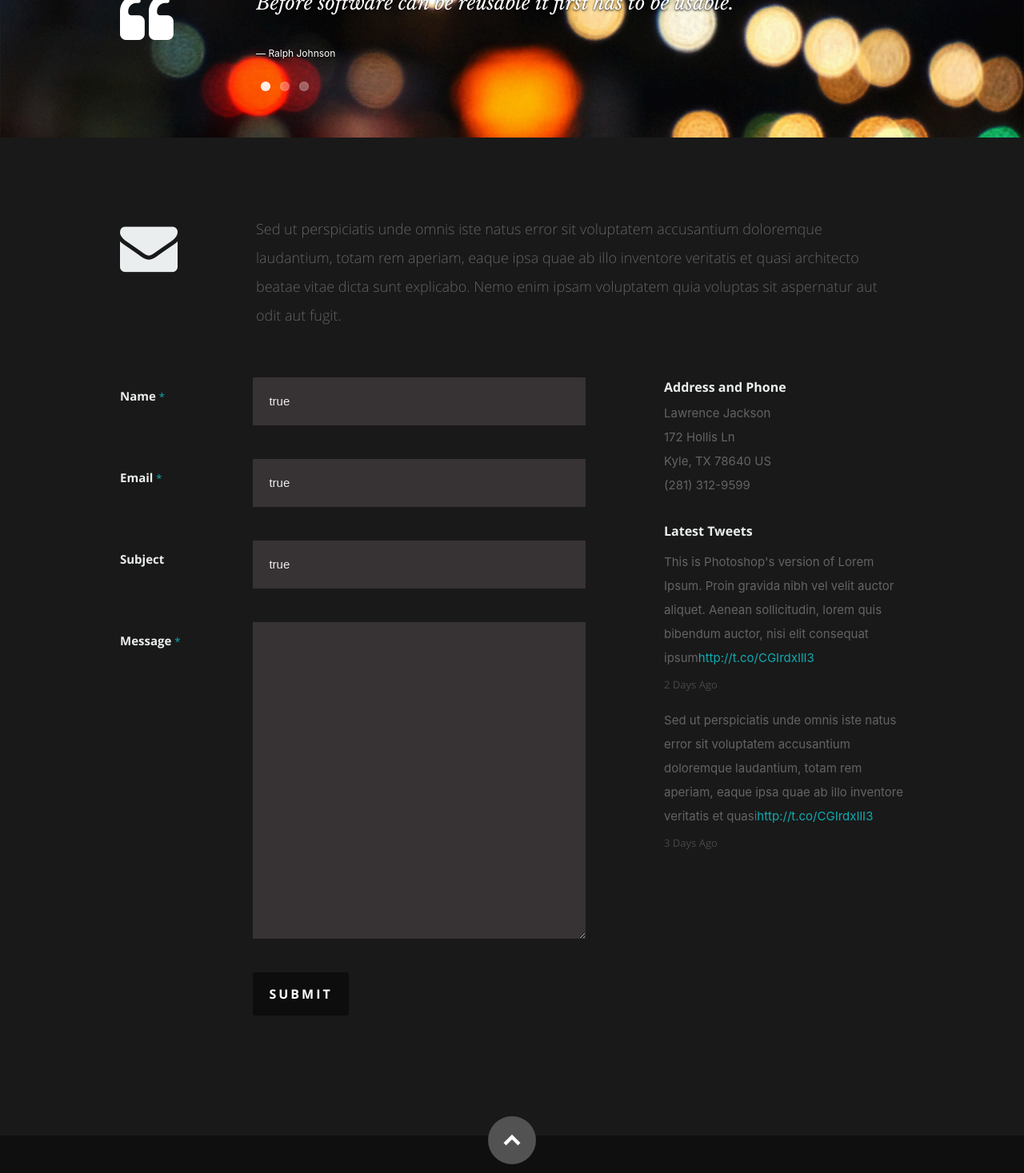
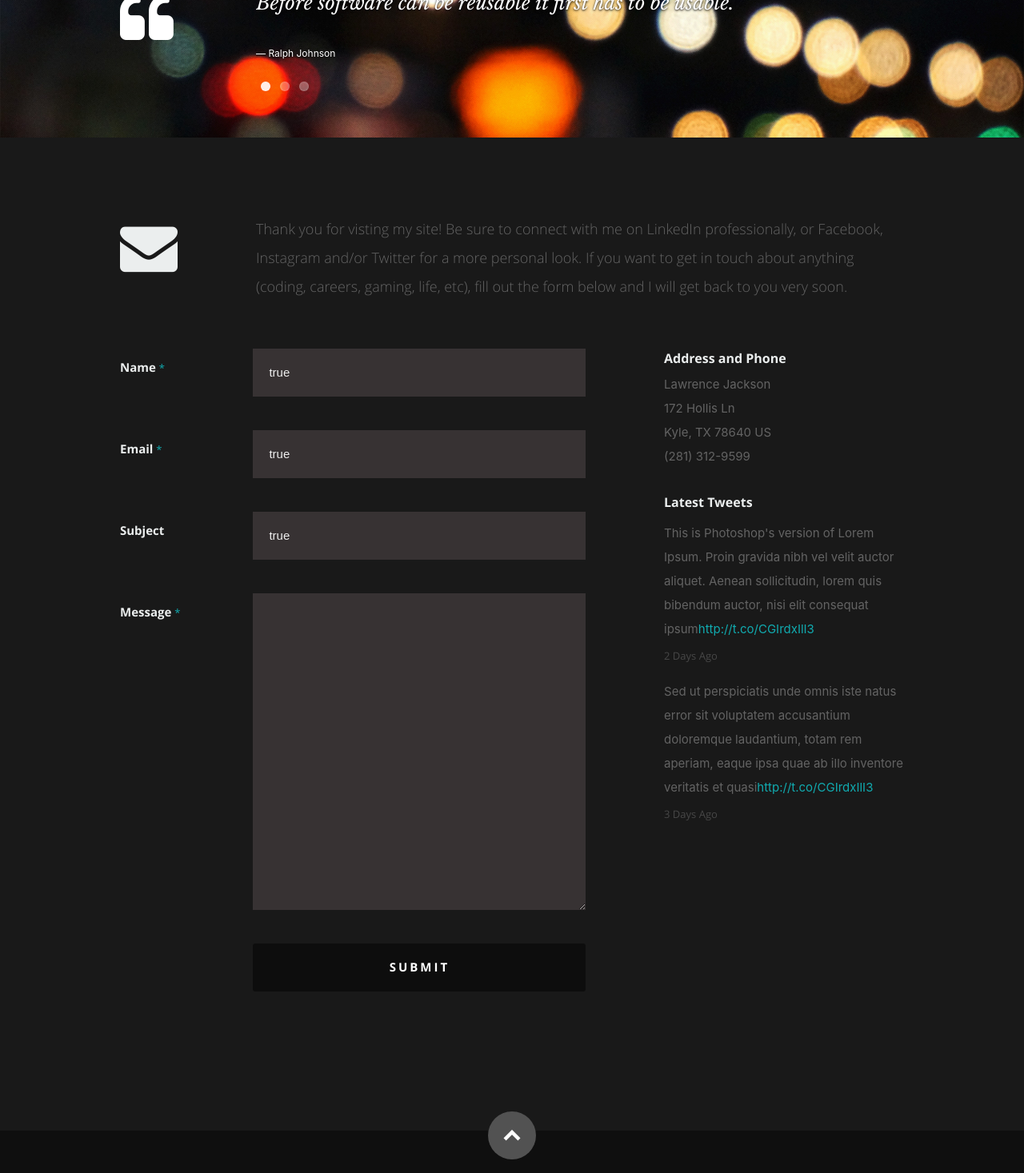
Before and after one commit to ljackson96/ljackson96.github.io, a React (Create React App) app: page / in a window 1280 px wide. Shown: the part 4118-5585 px from the top of the page at 80% size. Built offline with nearby package versions, Linux system fonts and the light colour scheme.

Commit message:
form working, needs submit confirmation modal

```diff
--- a/public/css/layout.css
+++ b/public/css/layout.css
@@ -858,7 +858,7 @@ call-to-action .button {
 	color: #fff;
 	background-color: #11ABB0;
 }
-#contact button.submit {
+#contact input.submit {
 	text-transform: uppercase;
 	letter-spacing: 3px;
 	color:#fff;
--- a/src/components/Contact.js
+++ b/src/components/Contact.js
@@ -2,7 +2,7 @@ import React from "react";
 import { useForm } from "react-hook-form";
 
 export default function Contact() {
-  const { register, handleSumbit, watch, errors } = useForm();
+  const { register, handleSubmit, watch, errors } = useForm();
   const onSubmit = (data) => console.log(data);
   return (
     <React.Fragment>
@@ -15,18 +15,22 @@ export default function Contact() {
           </div>
           <div className="ten columns">
             <p className="lead">
-              Sed ut perspiciatis unde omnis iste natus error sit voluptatem
-              accusantium doloremque laudantium, totam rem aperiam, eaque ipsa
-              quae ab illo inventore veritatis et quasi architecto beatae vitae
-              dicta sunt explicabo. Nemo enim ipsam voluptatem quia voluptas sit
-              aspernatur aut odit aut fugit.
+              Thank you for visting my site! Be sure to connect with me on
+              LinkedIn professionally, or Facebook, Instagram and/or Twitter for
+              a more personal look. If you want to get in touch about anything
+              (coding, careers, gaming, life, etc), fill out the form below and
+              I will get back to you very soon.
             </p>
           </div>
         </div>
         <div className="row">
           <div className="eight columns">
             {/* form */}
-            <form action method="post" id="contactForm" name="contactForm">
+            <form
+              onSubmit={handleSubmit(onSubmit)}
+              id="contactForm"
+              name="contactForm"
+            >
               <fieldset>
                 <div>
                   <label htmlFor="contactName">
@@ -38,6 +42,7 @@ export default function Contact() {
                     size={35}
                     id="contactName"
                     name="contactName"
+                    ref={register}
                   />
                 </div>
                 <div>
@@ -50,6 +55,7 @@ export default function Contact() {
                     size={35}
                     id="contactEmail"
                     name="contactEmail"
+                    ref={register}
                   />
                 </div>
                 <div>
@@ -60,6 +66,7 @@ export default function Contact() {
                     size={35}
                     id="contactSubject"
                     name="contactSubject"
+                    ref={register}
                   />
                 </div>
                 <div>
@@ -72,10 +79,11 @@ export default function Contact() {
                     id="contactMessage"
                     name="contactMessage"
                     defaultValue={""}
+                    ref={register({ required: true })}
                   />
                 </div>
                 <div>
-                  <button className="submit">Submit</button>
+                  <input type="submit" className="submit"></input>
                   <span id="image-loader">
                     <img alt="" src="images/loader.gif" />
                   </span>
```
